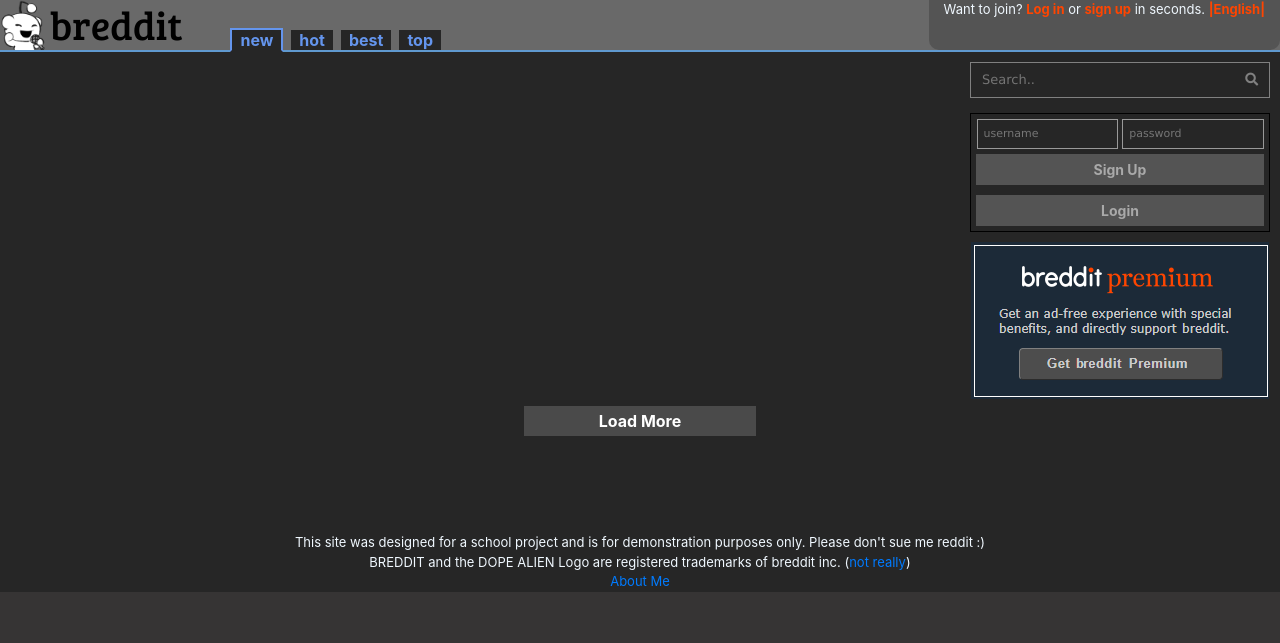
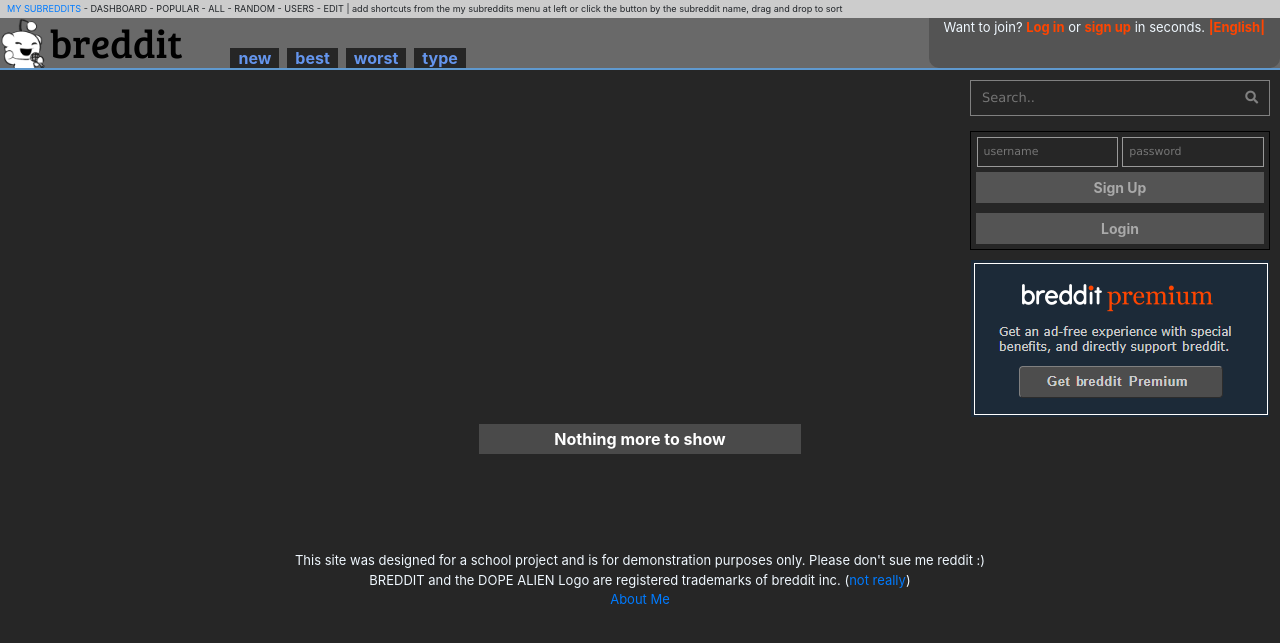
Before and after one commit to elvisknelson/breddit, a PHP site: page / in a window 1280 px wide. Shown: the top 643 px of the page. Run offline with PHP 8.4, Linux system fonts and the light colour scheme; data that the repository does not hold is empty.

Commit message:
Fixed sorting

```diff
--- a/header.php
+++ b/header.php
@@ -1,27 +1,23 @@
 <?php
-    $user = null;
-    $mod = null;
-    $new = $hot = $best = $top = "";
+    $user = $mod = $new = $hot = $best = $top = "";
 
-    if(isset($_GET['sort']))
-    {
+    if(isset($_GET['sort'])) {
         $sort = $_GET['sort'];
-    } else
-    {
-        $sort = 'new';
+    } else {
+        $sort = $_SESSION['sort'];
     }
 
     switch ($sort) {
-        case 'new':
+        case 'date':
             $new = "active";
             break;
-        case 'hot':
+        case 'votes':
             $hot = "active";
             break;
-        case 'best':
+        case 'downvotes':
             $best = "active";
             break;
-        case 'top':
+        case 'posttype':
             $top = "active";
             break;
     }
@@ -140,20 +136,27 @@
     </div>
 </nav>
 
+<div id="quicknav">
+    <p><a href="">MY SUBREDDITS</a> - DASHBOARD - POPULAR - ALL - RANDOM - USERS - EDIT |
+        add shortcuts from the my subreddits menu at left or click the button by the subreddit name,
+        drag and drop to sort
+    </p>
+</div>
+
 <div id="header">
     <div class="flex">
         <a href="index.php"><img src="images/bredditsnoo.png" alt="Logo" class="logo"></a>
         <a href="index.php"><h1>breddit</h1></a>
         <ul id="menu">
-            <li><a href="index.php?sort=new" class="<?= $new ?>">new</a></li>
-            <li><a href="index.php?sort=hot" class="<?= $hot ?>">hot</a></li>
-            <li><a href="index.php?sort=best" class="<?= $best ?>">best</a></li>
-            <li><a href="index.php?sort=top" class="<?= $top ?>">top</a></li>
+            <li><a href="index.php?sort=date" class="<?= $new ?>">new</a></li>
+            <li><a href="index.php?sort=votes" class="<?= $hot ?>">best</a></li>
+            <li><a href="index.php?sort=downvotes" class="<?= $best ?>">worst</a></li>
+            <li><a href="index.php?sort=posttype" class="<?= $top ?>">type</a></li>
         </ul>
     </div>
     <?php if($user == null): ?>
         <div class="loginheader">
-            <p>Want to join? <a href="javascript:focus()">Log in</a> or <a href="new_user.php">sign up</a> in seconds. <a href="#">|English|</a></p>
+            <p>Want to join? <a href="javascript:focusTextbox()">Log in</a> or <a href="new_user.php">sign up</a> in seconds. <a href="#">|English|</a></p>
         </div>
     <?php else: ?>
         <div class="loginheader">
--- a/index.php
+++ b/index.php
@@ -1,5 +1,14 @@
 <?php
   session_start();
+  if(!isset($_SESSION['sort'])) {
+    $_SESSION['sort'] = "c.date";
+  }
+  else {
+    if(isset($_GET['sort']))
+    {
+      $_SESSION['sort'] = $_GET['sort'];
+    }
+  }
 ?>
 
 <!doctype html>
@@ -13,7 +22,9 @@
     <div id="wrapper">
       <div id="content">
         <?php include 'sidebar.php'; ?>
-        <div id='main'></div>
+        <div id='main'>
+
+        </div>
       </div>
     </div>
 
--- a/new_user.php
+++ b/new_user.php
@@ -40,6 +40,6 @@
     </div>
     <?php include 'footer.php'; ?>
 
-    <script src="utility/js/script.js"></script>
+    <script src="utility/js/validation_script.js"></script>
   </body>
 </html>
--- a/sidebar.php
+++ b/sidebar.php
@@ -27,7 +27,6 @@
         <div class="submitlink"><a href="create.php?link=1"><p>Submit a new link</p></a></div>
         <div class="submitlink"><a href="create.php?text=1"><p>Submit a new text post</p></a></div>
         <div class="submitlink"><a href="create.php?sub=1"><p>Create a New Subbreddit</p></a></div>
-        <div class="submitlink" id="testing"><a href="javascript:"><p>Big Dick Plays</p></a></div>
     <?php endif ?>
     <a href="https://www.youtube.com/watch?v=dQw4w9WgXcQ"><img src="images/bredditad.png" alt="Img"></a>
 </div>
--- a/style.css
+++ b/style.css
@@ -389,6 +389,19 @@ fieldset.createuser{
     border-bottom: 2px solid #5f99cf;
 }
 
+#quicknav{
+    background-color: rgb(204, 204, 204);
+    height: 18px;
+}
+
+#quicknav p{
+    white-space: nowrap;
+    font-size: 57%;
+    height: 18px;
+    line-height: 18px;
+    margin-left: 7px;
+}
+
 .navbutton{
     border-color: #ffffff00 !important;
 }
@@ -510,7 +523,7 @@ fieldset.createuser{
 }
 
 html{
-    background-color: #363434;
+    background-color: rgb(38, 38, 38);
 }
 
 @media only screen and (max-width: 1100px) {
--- a/utility/get_posts.php
+++ b/utility/get_posts.php
@@ -15,7 +15,7 @@
     $limit = 15;
 
     $query = "SELECT c.id, c.title, c.post, c.votes, c.downvotes, c.userid, c.subbredditid, c.imagename, c.thumbnail, c.posttype, c.date, s.name, u.username, u.id AS userid
-    FROM content c JOIN subbreddit s ON s.id = c.subbredditid JOIN users u ON c.userid = u.id GROUP BY c.id LIMIT ".$limit." OFFSET ".$_SESSION['page'] * $limit;
+    FROM content c JOIN subbreddit s ON s.id = c.subbredditid JOIN users u ON c.userid = u.id GROUP BY c.id ORDER BY ".$_SESSION['sort']." DESC LIMIT ".$limit." OFFSET ".$_SESSION['page'] * $limit;
 
     $posts = pullData($query);
     generatePosts($posts);
--- a/utility/js/focus.js
+++ /dev/null
@@ -1,9 +0,0 @@
-function focus()
-{
-    document.getElementById('loginuser').focus();
-}
-
-function focus2()
-{
-    document.getElementById('logoutbtn').click();
-}
--- a/utility/js/main_script.js
+++ b/utility/js/main_script.js
@@ -1,3 +1,88 @@
+if (window.XMLHttpRequest) {
+  xmlhttp = new XMLHttpRequest();
+} else {
+  xmlhttp = new ActiveXObject("Microsoft.XMLHTTP");
+}
+
+
+function loadPosts(mouseEvent, result = "?page") {
+  xmlhttp.onreadystatechange = function() {
+      if (this.readyState == 4 && this.status == 200) {
+          if(this.responseText === "") {
+              document.getElementById('load').innerHTML = "Nothing more to show";
+          } else {
+              document.getElementById('main').innerHTML += this.responseText;
+          }
+      }
+    };
+
+  xmlhttp.open("GET", "utility/get_posts.php" + result);
+  xmlhttp.send(null);
+}
+
+function main()
+{
+  addEventListeners();
+  loadPosts(null, "?initial");
+  document.getElementById("hideAll").style.display = "none";
+}
+
+function addEventListeners()
+{
+  document.getElementById("load").addEventListener("click", loadPosts);
+}
+
+function focusTextbox()
+{
+    document.getElementById('loginuser').focus();
+}
+
+document.addEventListener("DOMContentLoaded", main);
+
+
+
+
+
+
+
+
+
+
+
+
+
+
+
+
+
+
+
+
+
+
+
+
+
+
+
+
+
+
+
+
+
+
+
+
+
+
+
+
+
+
+
+
+
 // function updateRecord(id, voteType)
 // {
 //   if(voteType == 1 && document.getElementById('uv'+id) == "javascript:")
@@ -62,48 +147,3 @@
 //   }
 
 // }
-
-
-function loadPosts(mouseEvent, result = "?page") {
-
-  if (window.XMLHttpRequest) {
-    xmlhttp = new XMLHttpRequest();
-  } else {
-    xmlhttp = new ActiveXObject("Microsoft.XMLHTTP");
-  }
-
-  xmlhttp.onreadystatechange = function() {
-      if (this.readyState == 4 && this.status == 200) {
-          if(this.responseText === "")
-          {
-              document.getElementById('load').innerHTML = "Nothing more to show";
-          }
-          else
-          {
-              document.getElementById('main').innerHTML += this.responseText;
-          }
-      }
-    };
-
-  xmlhttp.open("GET", "utility/get_posts.php" + result);
-  xmlhttp.send(null);
-}
-
-function changeTab() {
-  document.getElementById("main").innerHTML = '<?php include "../../footer.php"; ?>';
-}
-
-function main()
-{
-  addEventListeners();
-  loadPosts(null, "?initial");
-  document.getElementById("hideAll").style.display = "none";
-}
-
-function addEventListeners()
-{
-  document.getElementById("load").addEventListener("click", loadPosts);
-  document.getElementById("testing").addEventListener("click", changeTab);
-}
-
-document.addEventListener("DOMContentLoaded", main);
--- a/utility/process_post.php
+++ b/utility/process_post.php
@@ -186,8 +186,8 @@
         if($_POST['command'] == 'Logout')
         {
             session_destroy();
-            $backpage = $_SESSION['redirect_url'];
-            header("Location: $backpage", true, 303);
+            // $backpage = $_SESSION['redirect_url'];
+            header("Location: ../index.php", true, 303);
         }
 
         if($_POST['command'] == 'Delete')
--- /dev/null
+++ b/utility/testing.php
@@ -0,0 +1,5 @@
+<?php
+    include 'utility.php';
+
+    switchTab();
+?>
--- a/utility/utility.php
+++ b/utility/utility.php
@@ -28,11 +28,15 @@
             return $result;
       }
 
+      function switchTab()
+      {
+            include '../new_user.php';
+      }
+
       function generatePosts($posts)
       {
             foreach ($posts as $row) {
                   include 'posts.php';
             }
-
       }
 ?>
```
Also changed, not shown: sub_index.php (+7 -69 lines), .htaccess (deleted), utility/js/validation_script.js (renamed from utility/js/script.js).
